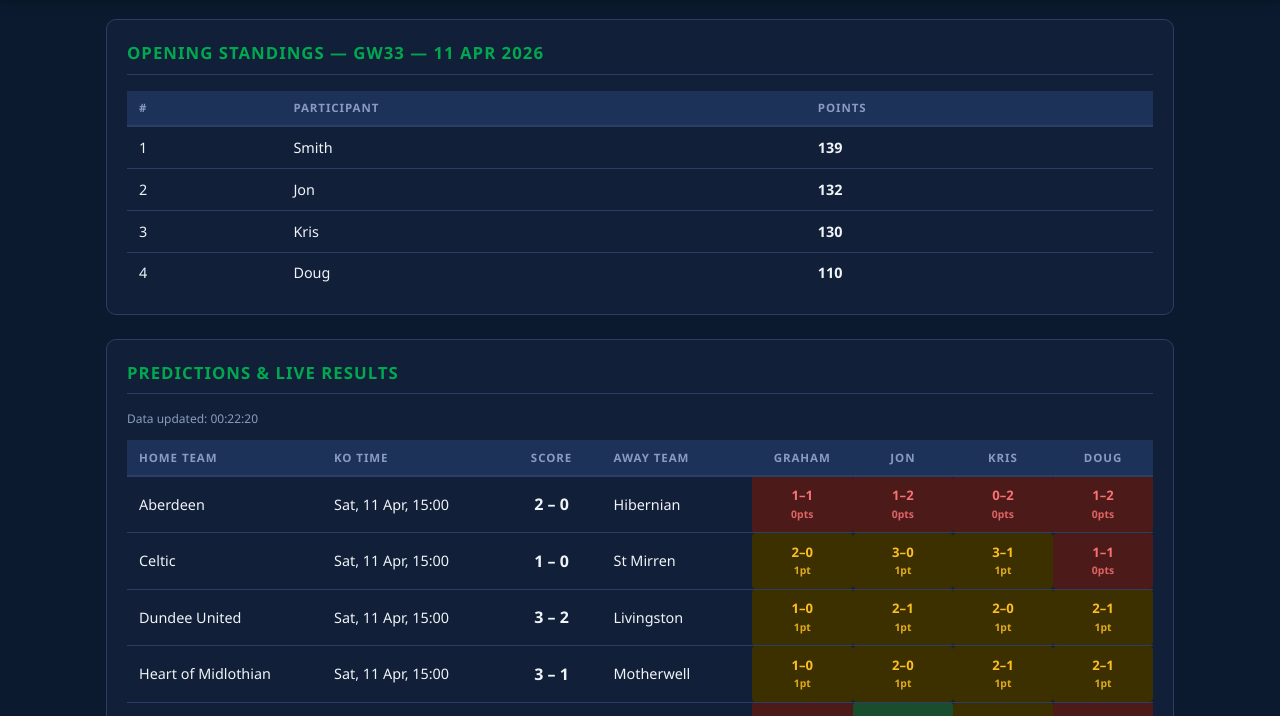
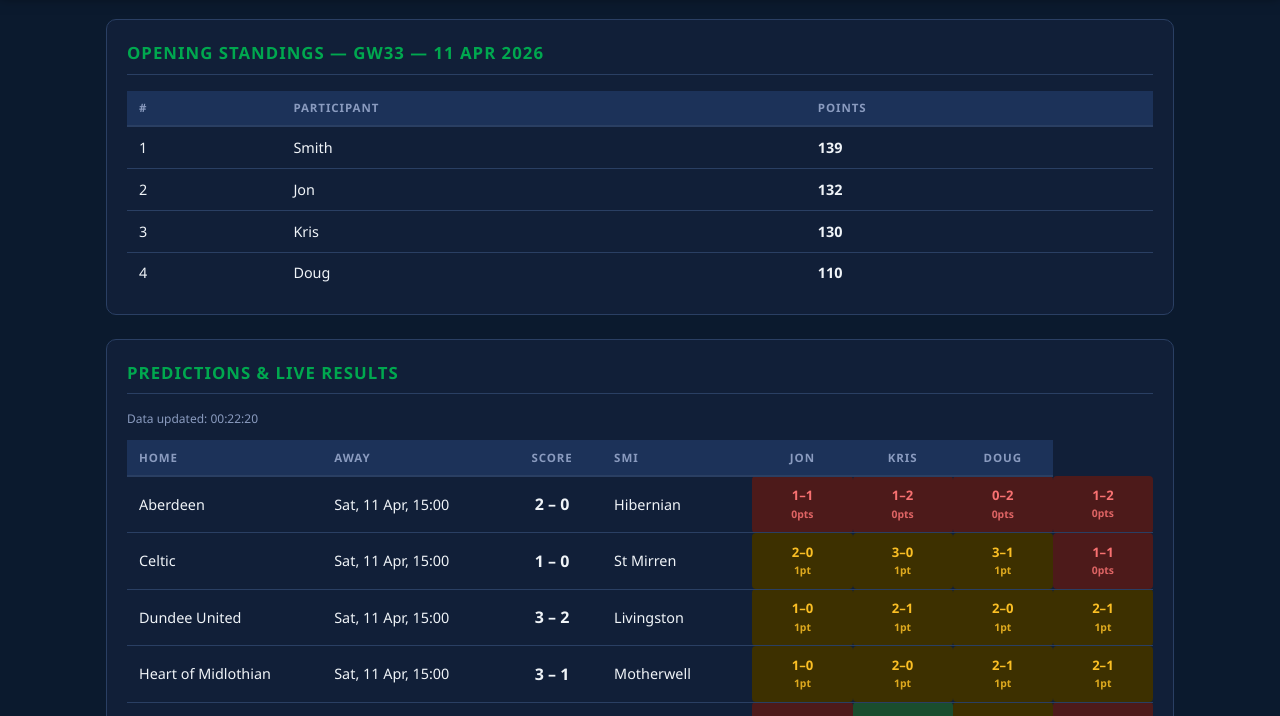
Before and after one commit to redrhino-dot/spl-predictor, a plain HTML site: page index.html in a window 1280 px wide. Shown: the part 70-786 px from the top of the page. Drawn offline with Linux system fonts and the light colour scheme.

Commit message:
Update index.html

```diff
--- a/index.html
+++ b/index.html
@@ -47,11 +47,10 @@
           <table class="data-table fixtures-table" id="fixtures-table">
             <thead>
   <tr>
-                <th>Home Team</th>
-                <th>KO Time</th>
+    <th>Home</th>
+    <th>Away</th>
     <th>Score</th>
-                <th>Away Team</th>
-                <th>Graham</th>
+    <th>Smi</th>
     <th>Jon</th>
     <th>Kris</th>
     <th>Doug</th>
```
Lines whose indentation alone changed are shown as unchanged.
